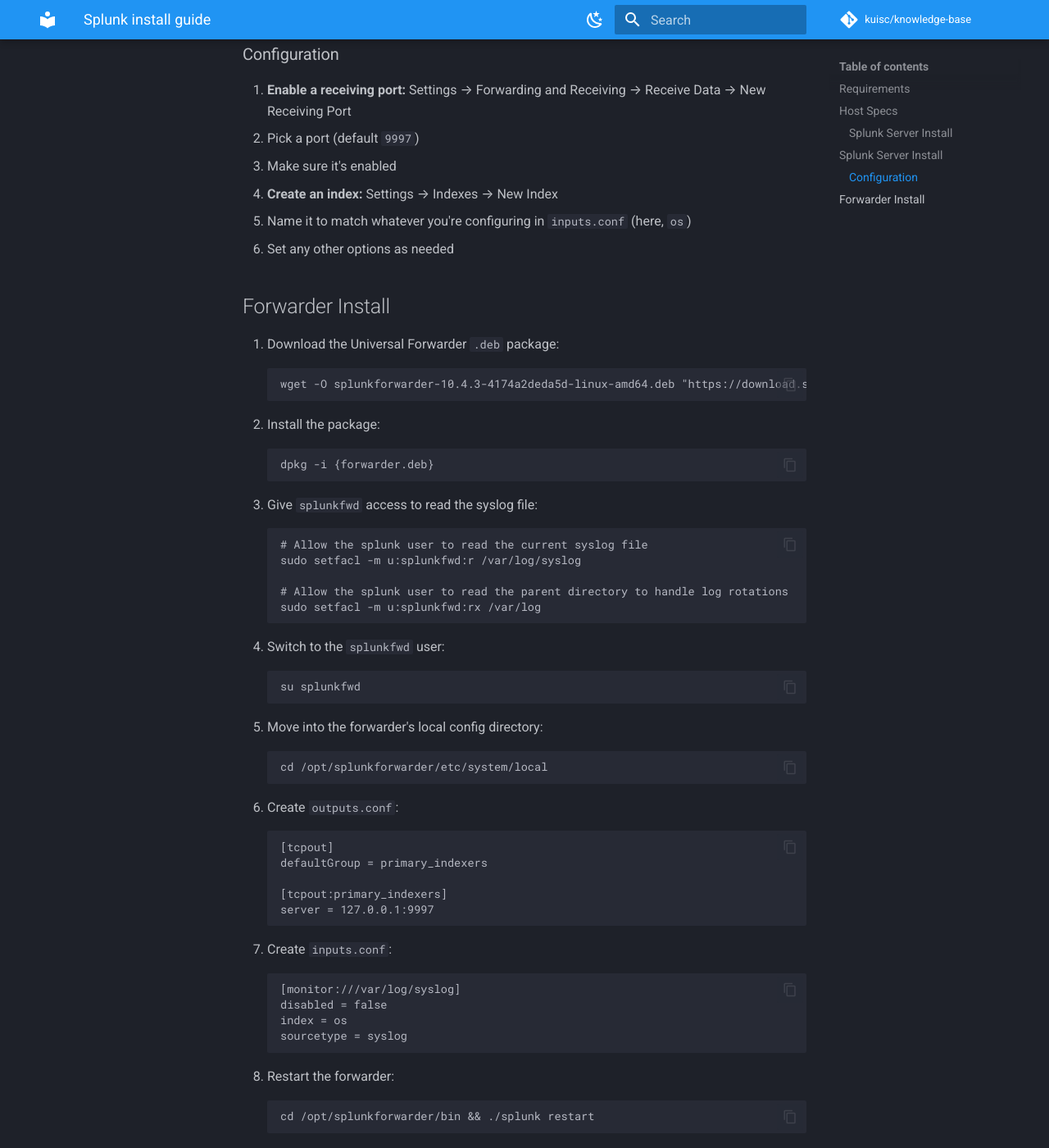
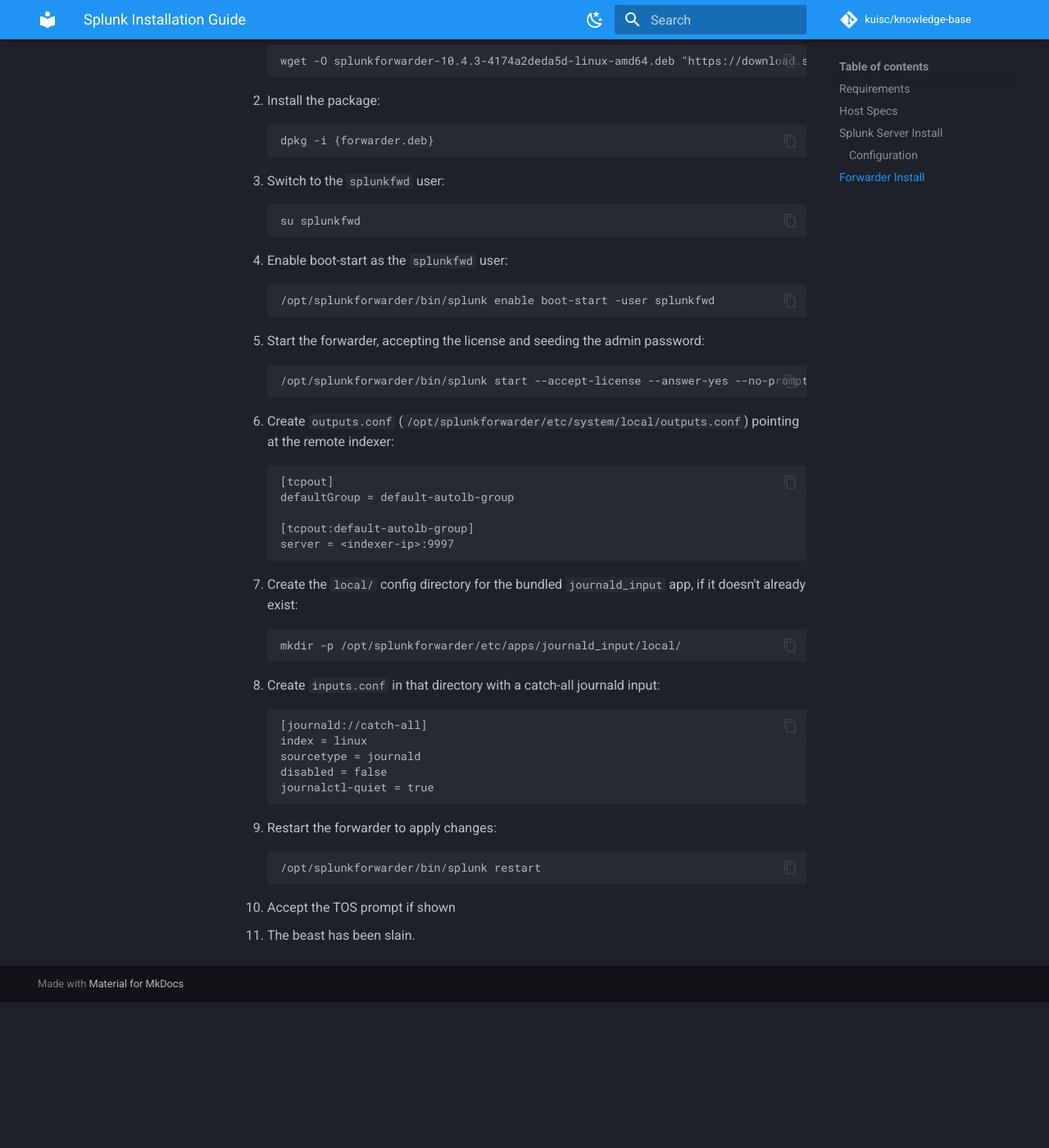
Before and after one commit to KUISC/knowledge-base, an MkDocs documentation site: the page built from docs/playbooks/splunk-install-guide.md, in a window 1280 px wide and 1400 px high, scrolled down 1902 px. Shown: the whole window at 82% size. Built offline with MkDocs 1.6.1 and Material for MkDocs 9.7.7, drawn with Linux system fonts in a browser that asks for light colours; comment, search, counter and statistics services are not loaded; after the commit the page ends 3124 px from its top, so only the background shows below that; some of the changed text lies outside the part shown.

Commit message:
Rewrite Splunk install guide for clarity, add journald forwarder setup
Cleans up the original dump into clear numbered steps, and replaces the
syslog monitor forwarder example with a journald catch-all input
(bundled journald_input app) pointing at a remote indexer. Both server
and forwarder configs now use a single `linux` index per team decision.

Co-Authored-By: Claude Sonnet 5 <noreply@anthropic.com>

````diff
--- a/docs/playbooks/splunk-install-guide.md
+++ b/docs/playbooks/splunk-install-guide.md
@@ -1,4 +1,4 @@
-Splunk Installation Guide
+# Splunk Installation Guide
 
 ## Requirements
 
@@ -8,24 +8,7 @@ Splunk Installation Guide
 
 ## Host Specs
 
-- Lubuntu 24.04RAM
-- 4 CPU
-
-### Splunk Server Install
-
-1. Download the Splunk **.deb** package:
-   ```
-   wget -O splunk-10.4.3-4174a2deda5d-linux-amd64.deb "https://download.splunk.com/products/splunk/releases/10.4.3/linux/splunk-10.4.3-4174a2deda5d-linux-amd64.deb"
-   ```
-2. Install the package (this installs to **/opt/splunk**):
-   ```
-   dpkg -i {downloaded .deb}
-   ```
-3. Fix ownership of the install directory:
-   ```
-   sudo chown -R splunk:splunk /opt/splunk
-   ```
-
+- Lubuntu 24.04
 - Fresh minimal install
 - Updated
 - 64GB storage
@@ -59,9 +42,9 @@ Splunk Installation Guide
    ./splunk start
    ```
    - Accept the license agreement
-   - Login: `kuisc:kuisc123` (replace with comp-ready creds)
+   - Login: `kuisc:kuisc123`
 
-Once running, navigate to `http://localhost:8000` and log in with `kuisc:kuisc123` (or previously set creds).
+Once running, navigate to `http://localhost:8000` and log in with `kuisc:kuisc123`.
 
 ### Configuration
 
@@ -71,10 +54,12 @@ Once running, navigate to `http://localhost:8000` and log in with `kuisc:kuisc12
    - Make sure it's enabled
 2. **Create an index:**
    Settings → Indexes → New Index
-   - Name it to match whatever you're configuring in `inputs.conf` (here, `os`)
+   - Name it `linux` — team decision to use a single index for all Linux logging (syslog, journald, etc.)
    - Set any other options as needed
 
 ## Forwarder Install
+
+Ships all journald logs to a remote indexer using `journald_input` — the journald input app bundled with the Universal Forwarder.
 
 1. Download the Universal Forwarder `.deb` package:
    ```
@@ -84,40 +69,41 @@ Once running, navigate to `http://localhost:8000` and log in with `kuisc:kuisc12
    ```
    dpkg -i {forwarder.deb}
    ```
-3. Give `splunkfwd` access to read the syslog file:
-   ```
-   # Allow the splunk user to read the current syslog file
-   sudo setfacl -m u:splunkfwd:r /var/log/syslog
-
-   # Allow the splunk user to read the parent directory to handle log rotations
-   sudo setfacl -m u:splunkfwd:rx /var/log
-   ```
-4. Switch to the `splunkfwd` user:
+3. Switch to the `splunkfwd` user:
    ```
    su splunkfwd
    ```
-5. Move into the forwarder's local config directory:
+4. Enable boot-start as the `splunkfwd` user:
    ```
-   cd /opt/splunkforwarder/etc/system/local
+   /opt/splunkforwarder/bin/splunk enable boot-start -user splunkfwd
    ```
-6. Create `outputs.conf`:
+5. Start the forwarder, accepting the license and seeding the admin password:
+   ```
+   /opt/splunkforwarder/bin/splunk start --accept-license --answer-yes --no-prompt --seed-passwd 'kuisc123'
+   ```
+6. Create `outputs.conf` (`/opt/splunkforwarder/etc/system/local/outputs.conf`) pointing at the remote indexer:
    ```
    [tcpout]
-   defaultGroup = primary_indexers
+   defaultGroup = default-autolb-group
 
-   [tcpout:primary_indexers]
-   server = 127.0.0.1:9997
+   [tcpout:default-autolb-group]
+   server = <indexer-ip>:9997
    ```
-7. Create `inputs.conf`:
+7. Create the `local/` config directory for the bundled `journald_input` app, if it doesn't already exist:
    ```
-   [monitor:///var/log/syslog]
+   mkdir -p /opt/splunkforwarder/etc/apps/journald_input/local/
+   ```
+8. Create `inputs.conf` in that directory with a catch-all journald input:
+   ```
+   [journald://catch-all]
+   index = linux
+   sourcetype = journald
    disabled = false
-   index = os
-   sourcetype = syslog
+   journalctl-quiet = true
    ```
-8. Restart the forwarder:
+9. Restart the forwarder to apply changes:
    ```
-   cd /opt/splunkforwarder/bin && ./splunk restart
+   /opt/splunkforwarder/bin/splunk restart
    ```
    - Accept the TOS prompt if shown
-9. The beast has been slain.
+10. The beast has been slain.
````
